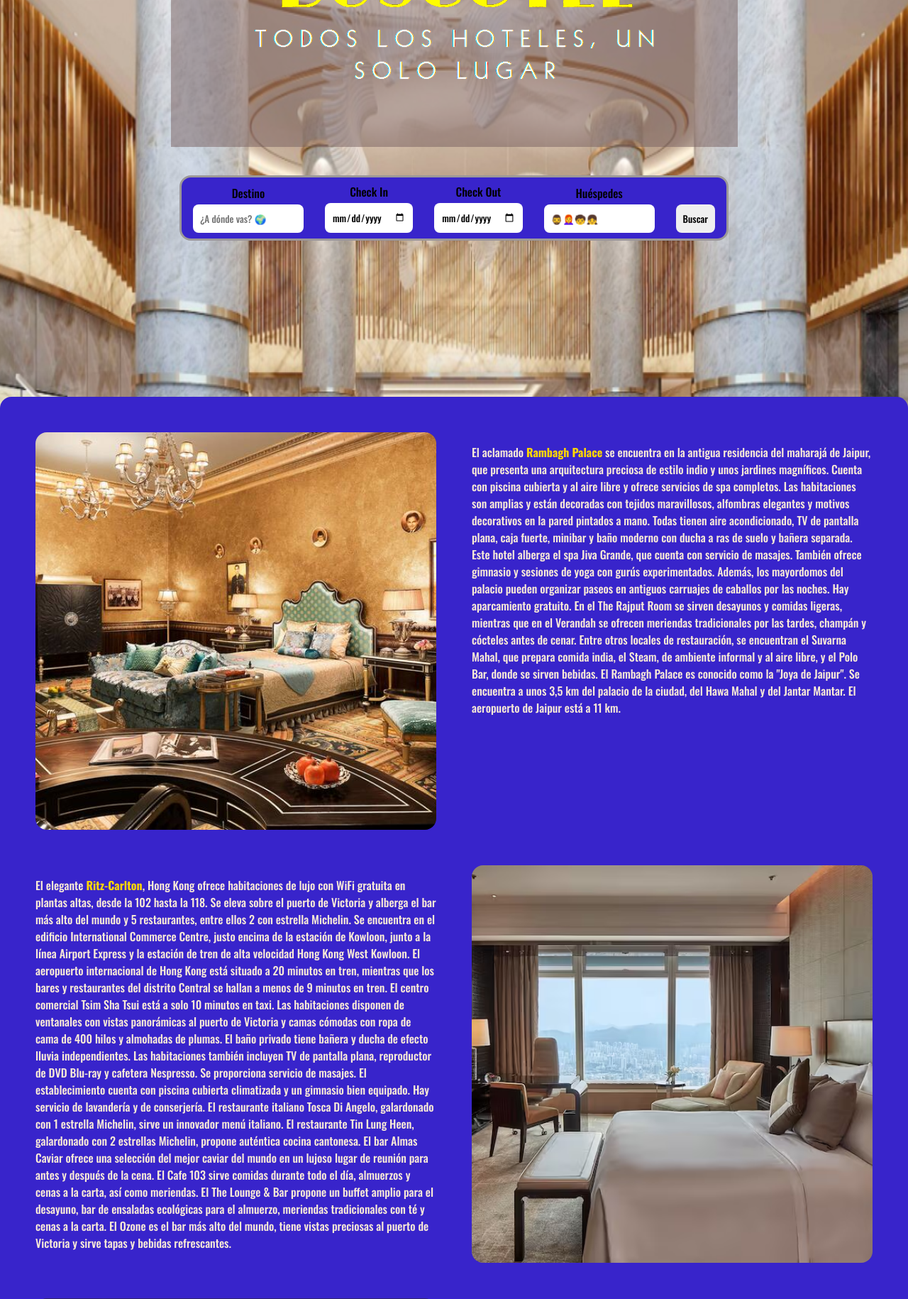
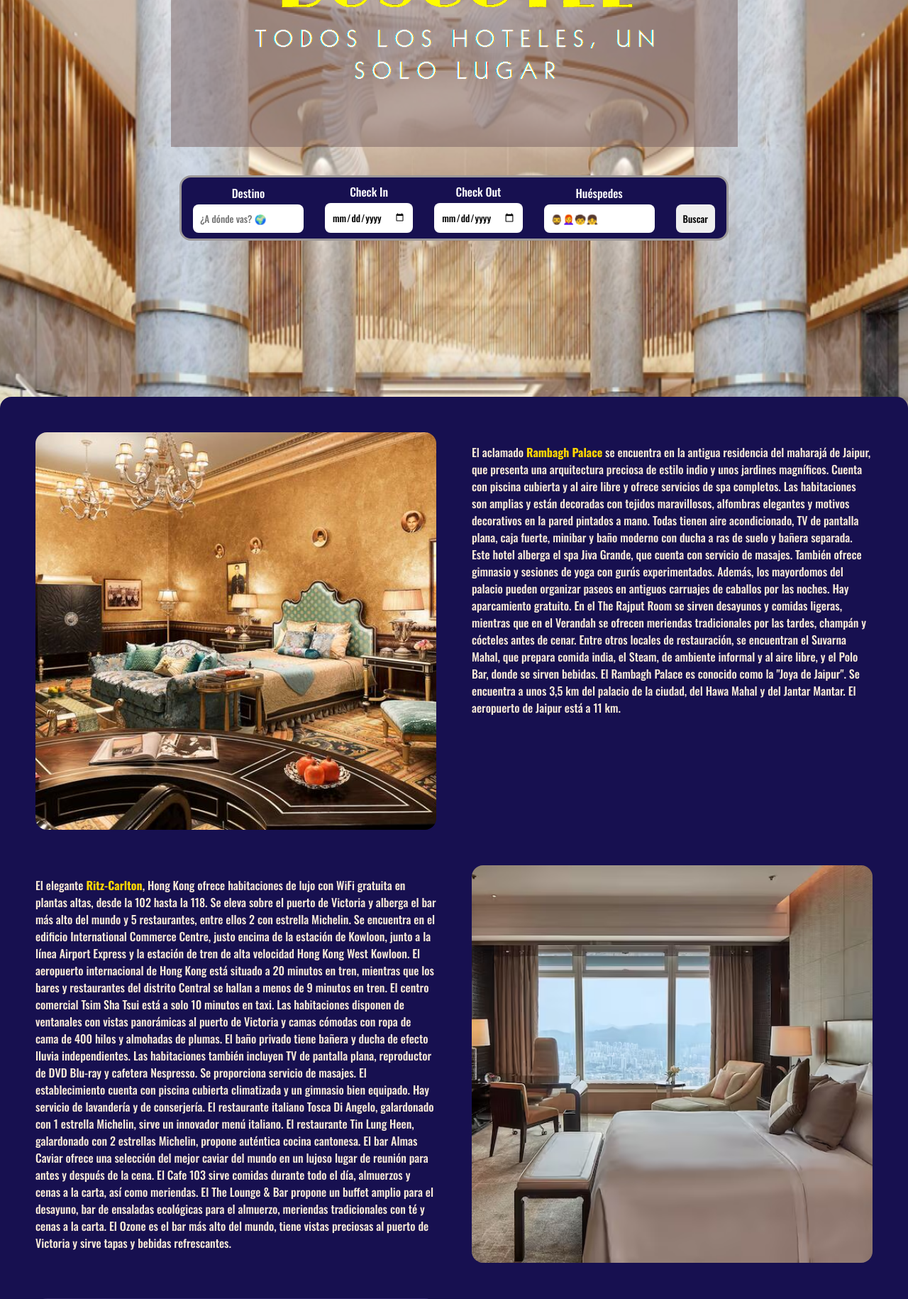
Before and after one commit to Dunguito/Buscotel, a Flask app: page / in a window 1280 px wide. Shown: the part 316-2146 px from the top of the page at 71% size. Run offline with Flask 3, Linux system fonts and the light colour scheme.

Commit message:
Add files via upload

```diff
--- a/static/css/estilos.css
+++ b/static/css/estilos.css
@@ -46,7 +46,7 @@ p
   justify-content: center;
   display: flex;
   margin: 40px auto;
-  background-color: #3824cb;
+  background-color: #171050;
   gap: 30px;
   padding: 8px 16px;
   border-radius: 16px;
@@ -56,6 +56,7 @@ p
   border: 3px solid rgb(156, 152, 152);
   align-items: flex-end;
   box-sizing: border-box;
+  color: white;
 }
 
 
@@ -79,7 +80,7 @@ p
 
 footer
 {
-  background: #3824cb;
+  background: #171050;
   color: #fff;
   padding: 40px 0 20px 0;
   text-align: center;
@@ -209,6 +210,7 @@ footer p
   border-radius: 8px;
   overflow: hidden;
   width: auto;
+  color : white;
 }
 
 
@@ -239,7 +241,7 @@ footer p
   grid-template-columns: 1fr 1fr;
   grid-template-rows: 1fr 1fr;
   gap: 50px;
-  background-color: #3824cb;
+  background-color: #171050;
   padding: 50px;
   width: fit-content;
   margin: 40px auto;
```
